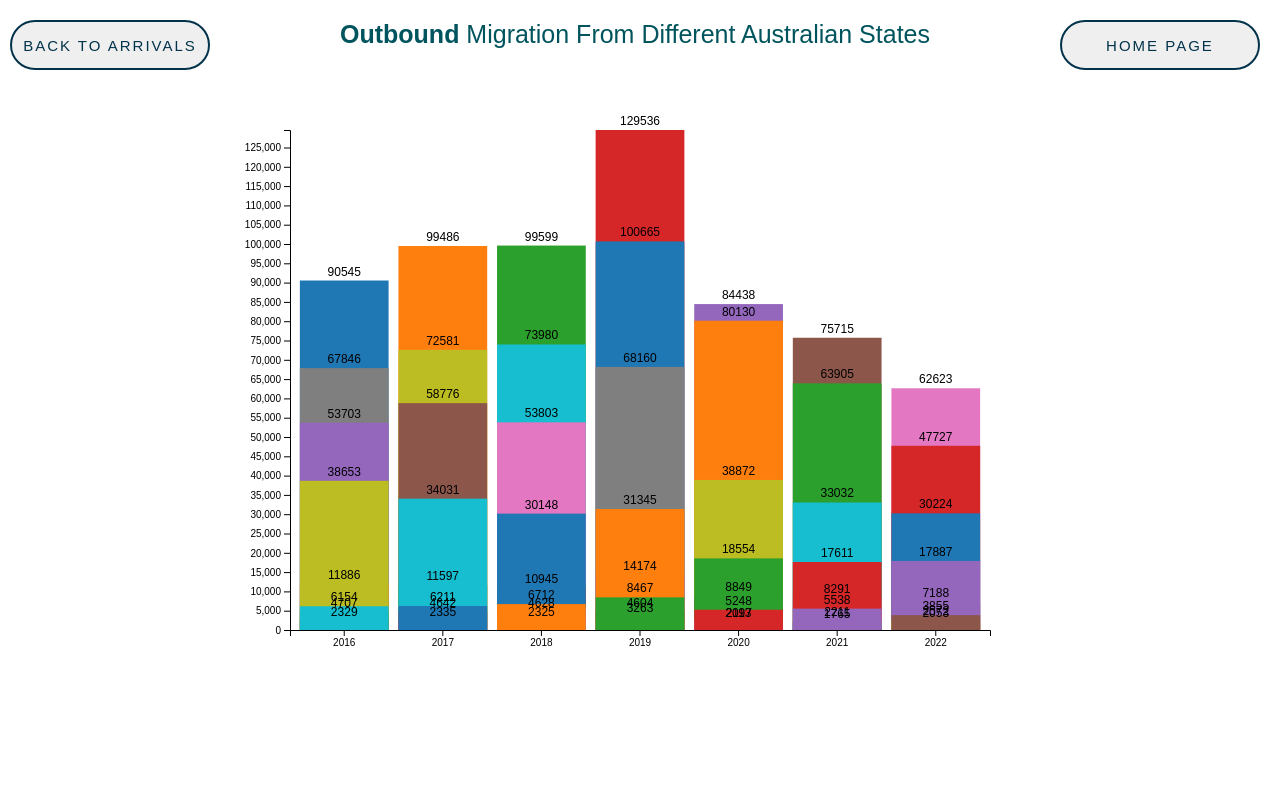
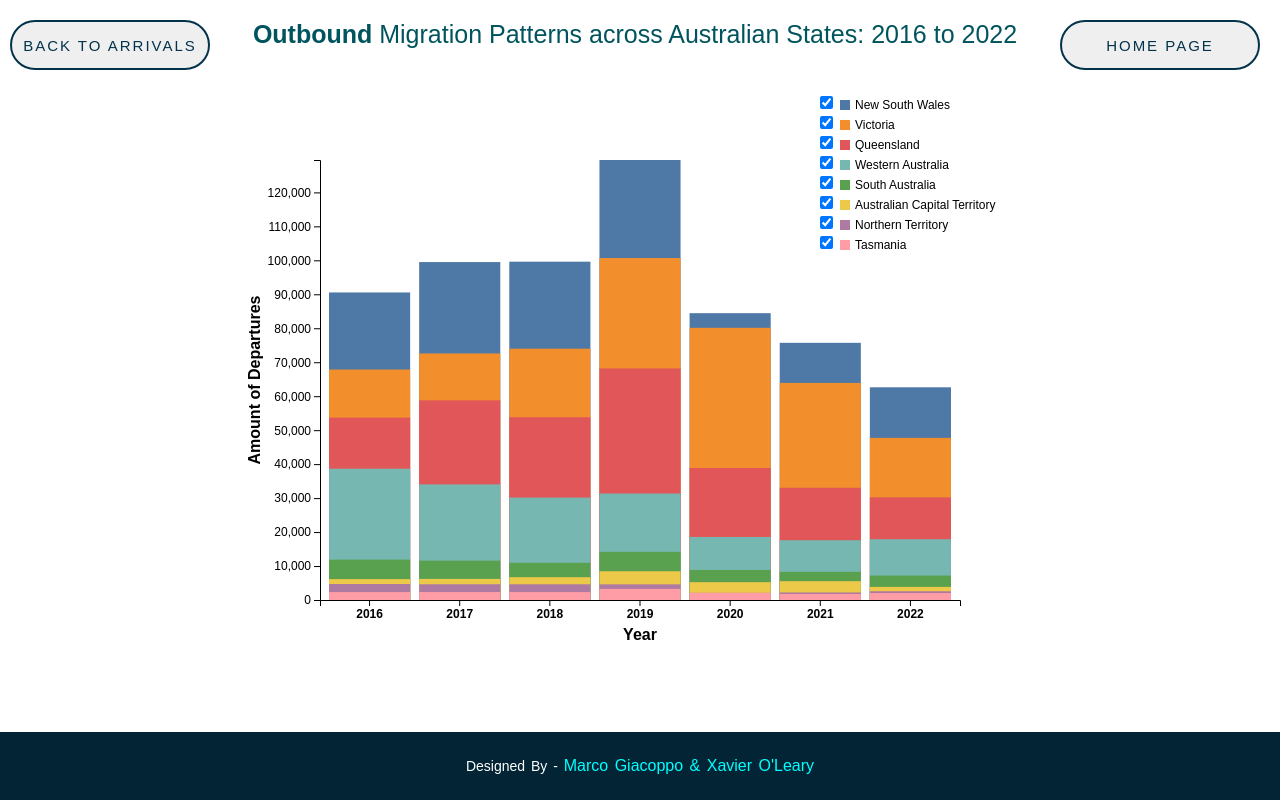
Before and after one commit to MarcoGiacoppo/Data-Visualization-Project, a plain HTML site: page more.html in a window 1280 px wide. Drawn offline with nearby package versions, Linux system fonts and the light colour scheme.

Commit message:
Add files via upload

```diff
--- a/csv/ausDepartures.csv
+++ b/csv/ausDepartures.csv
@@ -20,6 +20,13 @@ Queensland,2019,68160
 Queensland,2020,38872
 Queensland,2021,33032
 Queensland,2022,30224
+Western Australia,2016,38653
+Western Australia,2017,34031
+Western Australia,2018,30148
+Western Australia,2019,31345
+Western Australia,2020,18554
+Western Australia,2021,17611
+Western Australia,2022,17887
 South Australia,2016,11886
 South Australia,2017,11597
 South Australia,2018,10945
@@ -27,13 +34,20 @@ South Australia,2019,14174
 South Australia,2020,8849
 South Australia,2021,8291
 South Australia,2022,7188
-Western Australia,2016,38653
-Western Australia,2017,34031
-Western Australia,2018,30148
-Western Australia,2019,31345
-Western Australia,2020,18554
-Western Australia,2021,17611
-Western Australia,2022,17887
+Australian Capital Territory,2016,6154
+Australian Capital Territory,2017,6211
+Australian Capital Territory,2018,6712
+Australian Capital Territory,2019,8467
+Australian Capital Territory,2020,5248
+Australian Capital Territory,2021,5538
+Australian Capital Territory,2022,3855
+Northern Territory,2016,4707
+Northern Territory,2017,4642
+Northern Territory,2018,4628
+Northern Territory,2019,4604
+Northern Territory,2020,2113
+Northern Territory,2021,2211
+Northern Territory,2022,2572
 Tasmania,2016,2329
 Tasmania,2017,2335
 Tasmania,2018,2325
@@ -41,17 +55,3 @@ Tasmania,2019,3263
 Tasmania,2020,2097
 Tasmania,2021,1765
 Tasmania,2022,2053
-Northern Territory,2016,4707
-Northern Territory,2017,4642
-Northern Territory,2018,4628
-Northern Territory,2019,4604
-Northern Territory,2020,2113
-Northern Territory,2021,2211
-Northern Territory,2022,2572
-Australian Capital Territory,2016,6154
-Australian Capital Territory,2017,6211
-Australian Capital Territory,2018,6712
-Australian Capital Territory,2019,8467
-Australian Capital Territory,2020,5248
-Australian Capital Territory,2021,5538
-Australian Capital Territory,2022,3855
--- a/more.html
+++ b/more.html
@@ -16,7 +16,7 @@
     <!-- Button -->
     <div class="container">
         <button id="homeButton" type="button" onclick="window.location.href='graphs.html'">Back to Arrivals</button>
-        <p id="texter"><b>Outbound</b> Migration From Different Australian States</p>
+        <p id="texter"><b>Outbound</b> Migration Patterns across Australian States: 2016 to 2022</p>
         <button id="homeButton" type="button" onclick="window.location.href='index.html'">Home Page</button>
     </div>
 
@@ -26,11 +26,11 @@
 
 
     <!-- Footer -->
-    <!-- <footer id="graphFooter">
+    <footer id="graphFooter">
         <div class="footer-bottom">
             <p>Designed by - <a href=""> Marco Giacoppo & Xavier O'Leary</a></p>
         </div>
-    </footer> -->
+    </footer>
 
     <script src="script/style.js"></script>
 </body>
--- a/script/graphs2.js
+++ b/script/graphs2.js
@@ -1,7 +1,10 @@
 function init() {
   var w = 800;
   var h = 600;
-    var padding = 50;
+  var padding = 80;
+  var svg = null; // Store reference to the SVG element
+  var originalData = null; // Store the original dataset
+  var colorScale = d3.scaleOrdinal(d3.schemeTableau10); // Color scale for state categories
 
   d3.csv("csv/ausDepartures.csv").then(function(data) {
     data.forEach(function(d) {
@@ -9,7 +12,8 @@ function init() {
       d.Value = +d.Value;
     });
 
-      drawBarChart(data);
+    originalData = data; // Save the original dataset
+    drawBarChart(originalData);
   });
 
   function drawBarChart(dataset) {
@@ -25,8 +29,6 @@ function init() {
       return d.Value;
     });
 
-      var colorScale = d3.scaleOrdinal(d3.schemeCategory10);
-
     var xScale = d3.scaleBand()
       .domain(years)
       .range([padding, w - padding])
@@ -36,19 +38,36 @@ function init() {
       .domain([0, d3.max(values)])
       .range([h - padding, padding]);
 
-      var svg = d3.select(".barChart")
+    if (!svg) {
+      svg = d3.select(".barChart")
         .append("svg")
         .attr("width", w)
         .attr("height", h);
+    } else {
+      svg.selectAll("rect").remove(); // Remove existing bars
+    }
 
     var yAxis = d3.axisLeft()
-  .ticks(19) // Specify the desired number of ticks (e.g., 10)
+      .ticks(10)
       .scale(yScale);
+
+    var tooltip = d3.select(".barChart")
+      .append("div")
+      .attr("class", "tooltip")
+      .style("position", "absolute")
+      .style("visibility", "hidden")
+      .style("background-color", "rgba(0, 0, 0, 0.8)")
+      .style("color", "white")
+      .style("padding", "10px")
+      .style("font-size", "14px")
+      .style("border-radius", "5px")
+      .style("pointer-events", "none");
 
     svg.selectAll("rect")
       .data(dataset)
       .enter()
       .append("rect")
+      .style("cursor", "pointer")
       .attr("x", function(d) {
         return xScale(d.Year);
       })
@@ -59,35 +78,122 @@ function init() {
       .attr("height", function(d) {
         return h - padding - yScale(d.Value);
       })
-        .attr("fill", function(d, i) {
-          return colorScale(i);
+      .style("fill", function(d) {
+        return colorScale(d.Category);
+      })
+      .on("mouseover", function(d, i) {
+        d3.select(this)
+          .style("stroke", "black")
+          .style("stroke-width", "2px");
+        tooltip.style("visibility", "visible")
+          .html(i.Category + ": " + i.Value.toLocaleString())
+          .style("left", (+950) + "px")
+          .style("top", (+270) + "px");
+      })
+      .on("mouseout", function(d) {
+        d3.select(this)
+          .style("stroke", "none");
+        tooltip.style("visibility", "hidden");
       });
-
-      svg.selectAll("text")
-        .data(dataset)
-        .enter()
-        .append("text")
-        .text(function(d) {
-          return d.Value;
-        })
-        .attr("x", function(d) {
-          return xScale(d.Year) + xScale.bandwidth() / 2;
-        })
-        .attr("y", function(d) {
-          return yScale(d.Value) - 5;
-        })
-        .attr("text-anchor", "middle")
-        .attr("font-size", "12px")
-        .attr("fill", "black");
 
     svg.append("g")
       .attr("transform", "translate(0," + (h - padding) + ")")
-        .call(d3.axisBottom(xScale));
+      .call(d3.axisBottom(xScale))
+      .style("font-size", "12px")
+      .style("font-weight", "bold");
 
     svg.append("g")
       .attr("transform", "translate(" + padding + ",0)")
-        .call(yAxis);
+      .call(yAxis)
+      .style("font-size", "12px");
+
+    svg.append("text")
+      .attr("class", "axis-title")
+      .attr("x", w / 2)
+      .attr("y", h - padding + 40)
+      .attr("font-weight", "bold")
+      .attr("text-anchor", "middle")
+      .text("Year");
+
+    svg.append("text")
+      .attr("class", "axis-title")
+      .attr("transform", "rotate(-90)")
+      .attr("x", -h / 2)
+      .attr("y", padding - 60)
+      .attr("font-weight", "bold")
+      .attr("text-anchor", "middle")
+      .text("Amount of Departures");
+
+    var legend = svg.append("g")
+      .attr("class", "legend")
+      .attr("transform", "translate(" + (w - padding - 120) + ",20)");
+
+    var legendItem = legend.selectAll(".legend-item")
+      .data(colorScale.domain())
+      .enter().append("g")
+      .attr("class", "legend-item")
+      .attr("transform", function(d, i) {
+        return "translate(0," + (i * 20) + ")";
+      });
+
+    legendItem.append("rect")
+      .attr("x", 0)
+      .attr("y", 0)
+      .attr("width", 10)
+      .attr("height", 10)
+      .style("fill", function(d) {
+        return colorScale(d);
+      });
+
+    legendItem.append("text")
+      .attr("x", 15)
+      .attr("y", 9)
+      .text(function(d) {
+        return d;
+      })
+      .attr("font-size", "12px");
+
+    // Add checkbox input to legend items
+    legendItem.append("foreignObject")
+      .attr("x", -20)
+      .attr("y", -5)
+      .attr("width", 15)
+      .attr("height", 15)
+      .html(function(d) {
+        return '<input type="checkbox" class="checkbox" value="' + d + '" checked>';
+      });
+
+    // Handle checkbox change event
+    d3.selectAll(".checkbox").on("change", function() {
+      var checkedStates = [];
+      d3.selectAll(".checkbox").each(function() {
+        if (this.checked) {
+          checkedStates.push(this.value);
         }
+      });
+
+      // Filter dataset based on checked states
+      var filteredData = originalData.filter(function(d) {
+        return checkedStates.includes(d.Category);
+      });
+
+      // Update the bars based on filtered data
+      svg.selectAll("rect")
+        .data(filteredData)
+        .transition()
+        .duration(500)
+        .attr("y", function(d) {
+          return yScale(d.Value);
+        })
+        .attr("height", function(d) {
+          return h - padding - yScale(d.Value);
+        })
+        .style("fill", function(d) {
+          return colorScale(d.Category);
+        });
+    });
+  }
+
 }
 
 window.onload = init;
--- a/style.css
+++ b/style.css
@@ -322,10 +322,10 @@ button:hover{
 }
 @keyframes pulsing{
     0%{
-        box-shadow: 0 0 0 0 rgb(4, 71, 105);
+        box-shadow: 0 0 0 0 rgb(255, 0, 0);
     }
     100%{
-        box-shadow: 0 0 0 2px rgb(5, 93, 137);
+        box-shadow: 0 0 0 2px rgb(255, 0, 0);
     }
 }
 /* End of graph page */
```
Also changed, not shown: graphs.html (+2 -2 lines), script/graphs.js (+4 -3 lines). Lines whose indentation alone changed are shown as unchanged.
